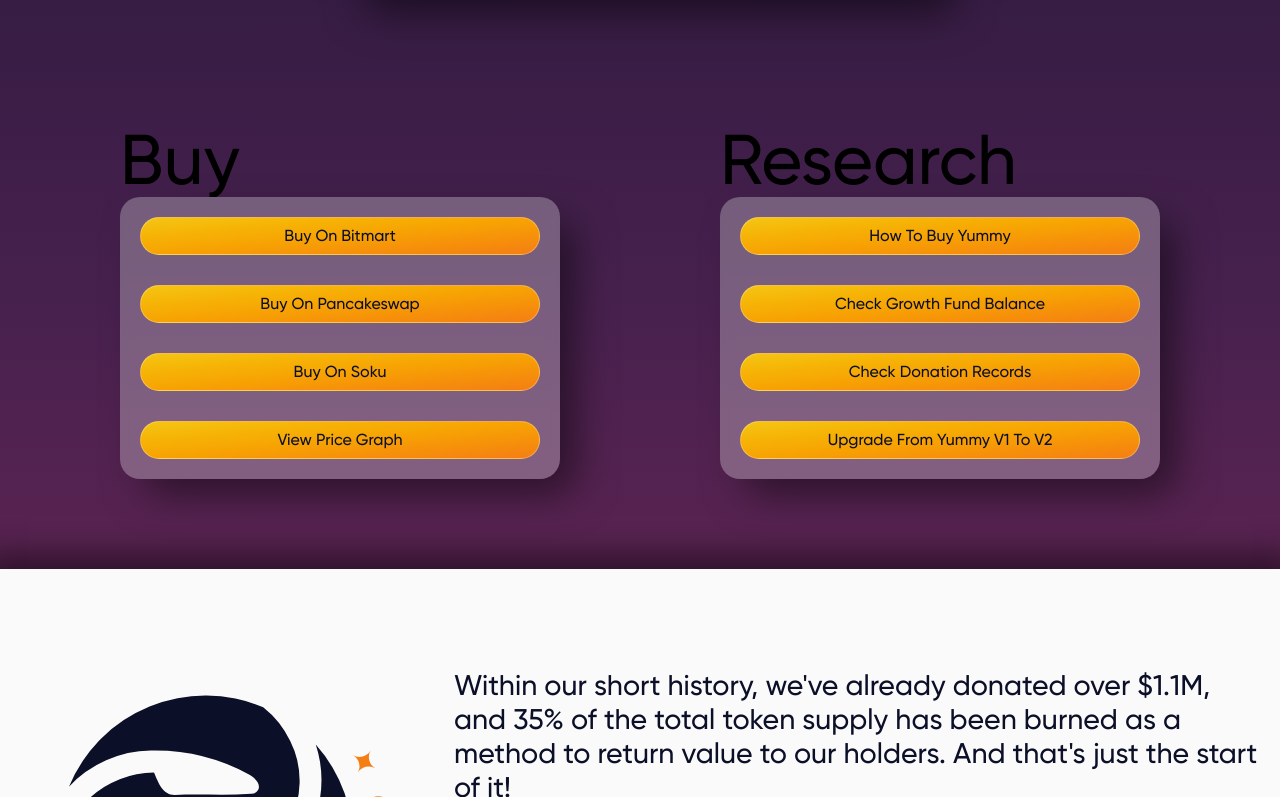
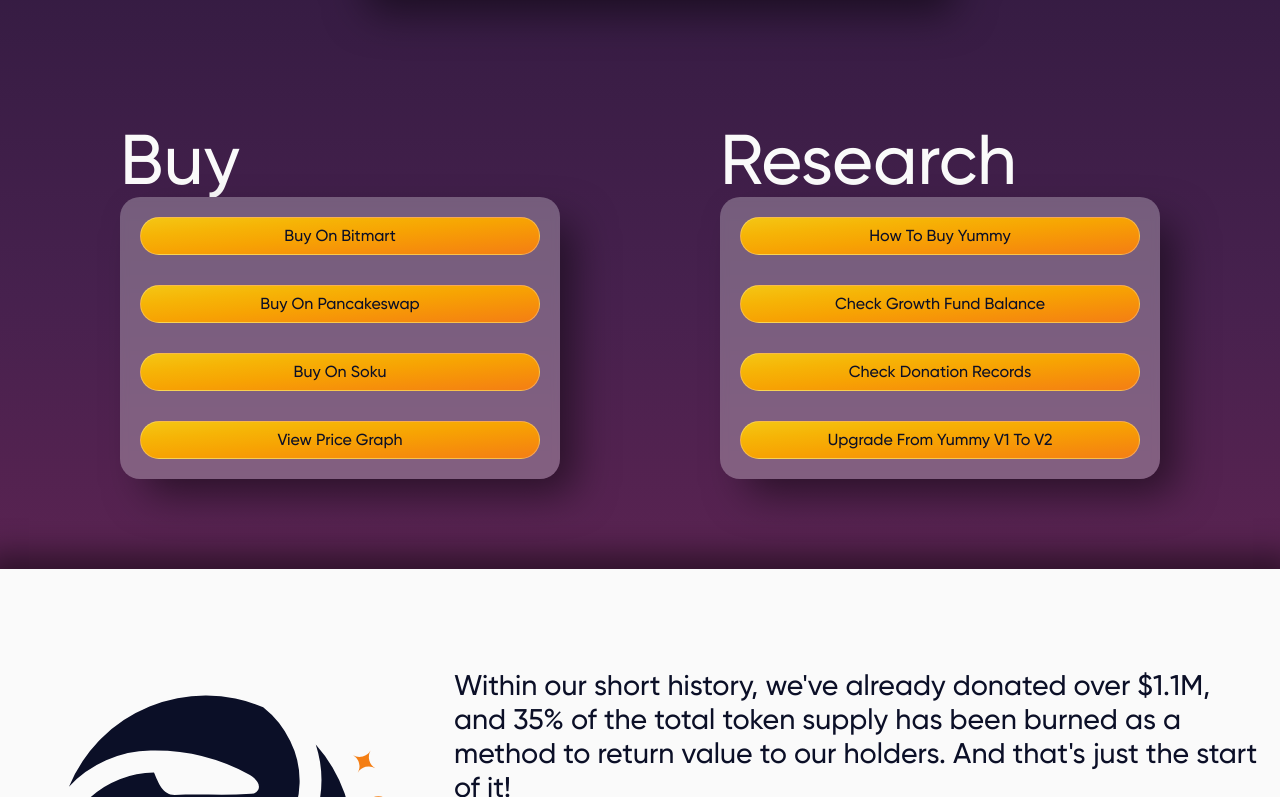
Before and after one commit to DaneAlanS/yummy-redesign-host-restructure, a React (Create React App) app: page / in a window 1280 px wide. Shown: the part 783-1580 px from the top of the page. Built offline with nearby package versions, Linux system fonts and the light colour scheme.

Commit message:
updated styles

```diff
--- a/src/Style/HomePage.scss
+++ b/src/Style/HomePage.scss
@@ -31,7 +31,9 @@
     }
 
     .buy-button-wrapper {
-        color: $blue;
+        svg {
+            fill: $white;
+        }
 
         h1 {
             z-index: 1;
--- a/src/Style/Media.scss
+++ b/src/Style/Media.scss
@@ -165,6 +165,10 @@
 
 @media only screen and (max-width: 500px) {
 
+    .milestones-wrapper {
+        padding: 0px !important;
+    }
+
     .landing-wrapper {
         padding: 0px;
     }
--- a/src/components/Partners.js
+++ b/src/components/Partners.js
@@ -17,7 +17,6 @@
 import SpaceGang from '../assets/partners/spacegang.png';
 import Soku from '../assets/partners/soku.png';
 import DreamField from '../assets/partners/dreamfield_logo.png';
-import Minty from '../assets/partners/minty.svg'
 import Slam from '../assets/partners/slam.png'
 import PCS from '../assets/partners/pancakeswap.png';
 
@@ -33,9 +32,6 @@
             </a>
             <a className="logo-container" target="_blank" rel="noreferrer noopener" href="https://www.sokuswap.org/" data-aos="fade-down" data-aos-delay="500" data-aos-duration="1000">
               <img alt="Soku Swap"src={Soku}></img>
-            </a>
-            <a className="logo-container" target="_blank" rel="noreferrer noopener" href="https://mintyswap.com/" data-aos="fade-down" data-aos-delay="500" data-aos-duration="1000">
-              <img alt="Minty Swap"src={Minty}></img>
             </a>
             <a className="logo-container" target="_blank" rel="noreferrer noopener" href="https://pancakeswap.finance/swap" data-aos="fade-up" data-aos-delay="500" data-aos-duration="1000">
               <img alt="Pancake Swap"src={PCS}></img>
```
